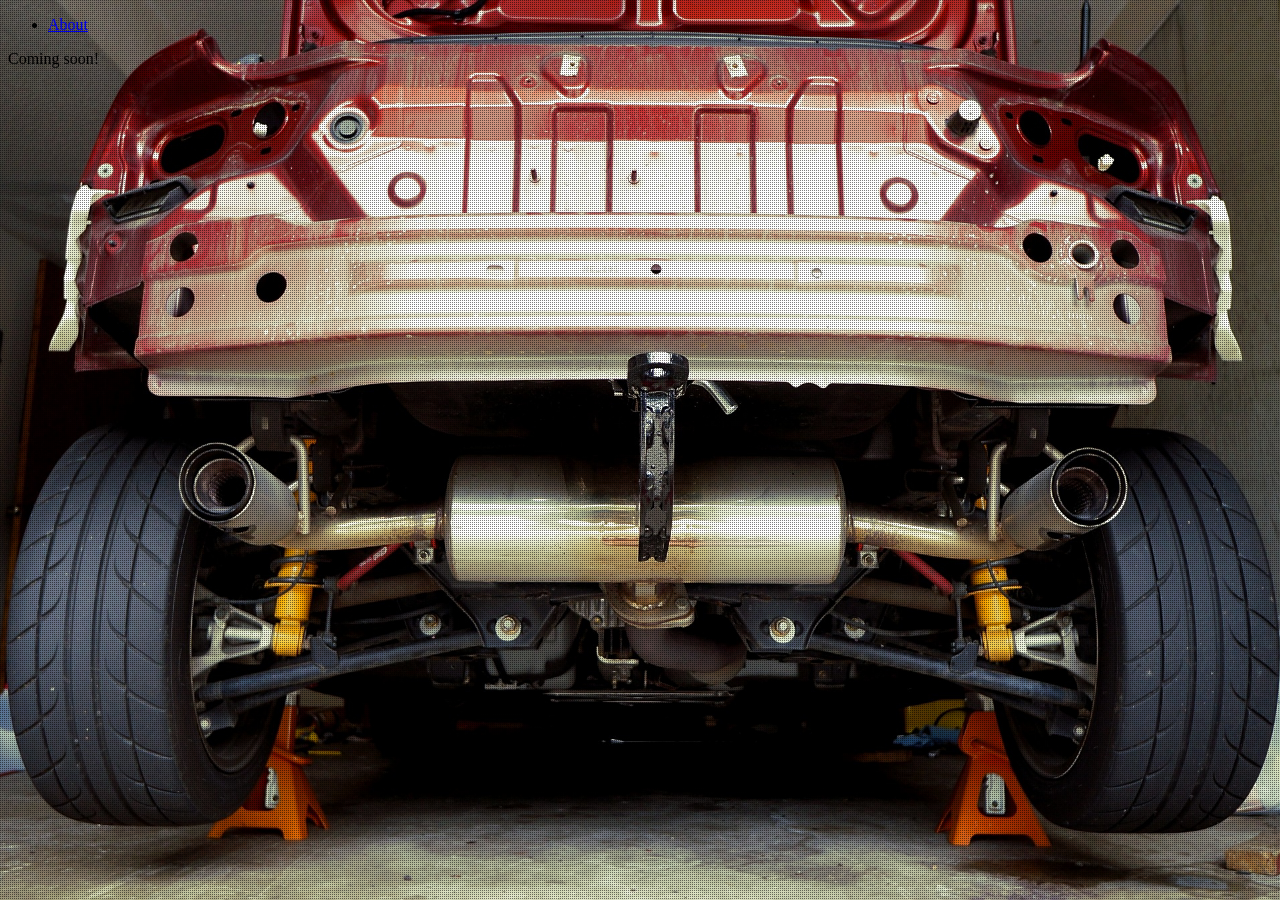
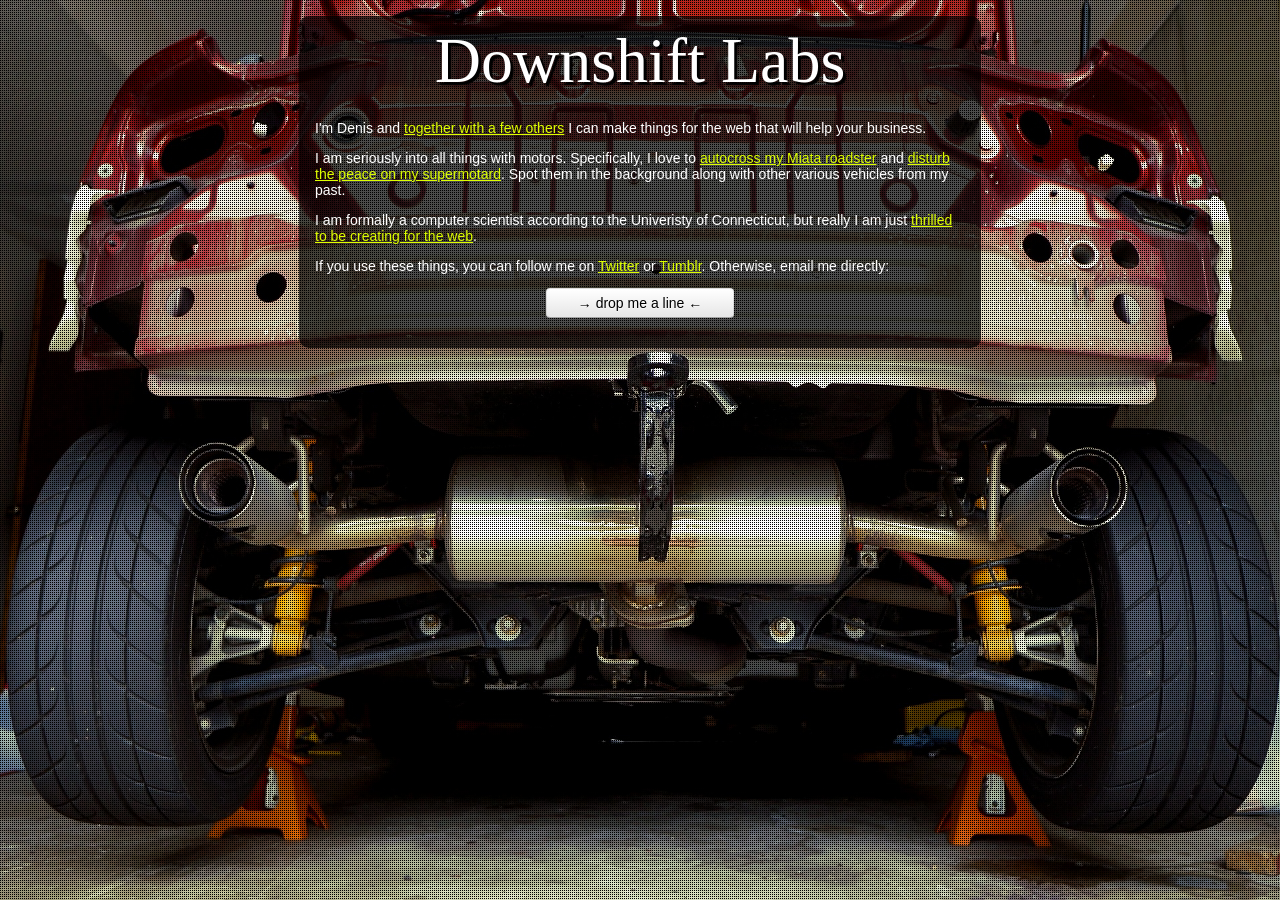
Before and after one commit to jumph4x/jumph4x.github.com, a Jekyll site: the page built from index.html, in a window 1280 px wide. Built offline with Jekyll 4.4.1, drawn with Linux system fonts in a browser that asks for light colours; nearby versions of some CDN libraries; some web fonts are replaced; Markdown is read by kramdown in place of the engine named in the settings.

Commit message:
Ultra basic v.2

```diff
--- a/_layouts/default.html
+++ b/_layouts/default.html
@@ -1,17 +1,17 @@
 <!doctype html>
 <html lang="en">
   <head>
+    <link href="/css/jquery.vegas.css" media="screen, projection" rel="stylesheet" type="text/css" />
+    <link href="/css/downshift.labs.css" media="screen, projection" rel="stylesheet" type="text/css" />
+    <link href='http://fonts.googleapis.com/css?family=UnifrakturMaguntia' rel='stylesheet' type='text/css'>
+
     <script src="//ajax.googleapis.com/ajax/libs/jquery/1.8.2/jquery.min.js"></script>
     <script src="/js/jquery.vegas.js"></script>
-
-    <link href="/css/jquery.vegas.css" media="screen, projection" rel="stylesheet" type="text/css" />
-    <link href="/css/downshift.labs.css" media="screen, projection" rel="stylesheet" type="text/css" />
-    <link href='//fonts.googleapis.com/css?family=Julius+Sans+One' rel='stylesheet' type='text/css'>
     <script>
       $( function() {
         $.vegas('overlay', {
           src: '/images/overlays/02.png',
-          opacity: 0.5
+          opacity:1
         });
 
         $.vegas('slideshow', {
@@ -28,20 +28,17 @@
     </script>
   </head>
   <body>
+    <div class="container">
+      <h1>Downshift Labs</h1>
 
-    <header>
-      <ul>
-        <li><a href="#">About</a></li>
-      </ul>
-    </header>
-
-    <div id="main" role="main">
-      {{ content }}
+      <div id="main" role="main">
+        {{ content }}
+        <p>If you use these things, you can follow me on <a href="http://twitter.com/jumph4x">Twitter</a> or <a href="http://wwww.jumph4x.net">Tumblr</a>. Otherwise, email me directly:</p>
+        <p class="action">
+          <a class="btn" href="mailto:&#100;&#101;&#110;&#105;&#115;&#064;&#100;&#111;&#119;&#110;&#115;&#104;&#105;&#102;&#116;&#108;&#097;&#098;&#115;&#046;&#099;&#111;&#109;">&rarr; drop me a line &larr;</a>
+        </p>
+      </div>
     </div>
-
-    <footer>
-
-    </footer>
 
     <script type="text/javascript">
       var _gaq = _gaq || [];
--- a/css/downshift.labs.css
+++ b/css/downshift.labs.css
@@ -1,3 +1,81 @@
+body{
+  font-family: sans-serif;
+}
+
 h1,h2,h3{
-  font-family: 'Julius Sans One', sans-serif;
+  color: #fff;
+  font-weight: normal;
+  text-shadow: 3px 3px 1px #000;
+  margin: 0px;
 }
+
+h1{
+  font-family: 'UnifrakturMaguntia', cursive;
+  font-size: 4em;
+  text-align: center;
+}
+
+h2, h3{
+  font-family: sans-serif !important;
+  font-size: 1.5em;
+}
+
+.container{
+  border-radius: 10px;
+  background: rgba(0,0,0,0.7);
+  width: 666px;
+  margin: 1em auto;
+  padding: 0.5em;
+}
+
+#main{
+  padding: 0.5em;
+  color: #fff;
+}
+
+#main p{
+  margin: 1em 0;
+  font-size: 14px;
+}
+#main p.action{
+  text-align: center;
+}
+
+#main a{
+  color: #df0;
+}
+
+/* Bootstrap goodness */
+.btn {
+  width: 25%;
+  color: #000 !important;
+  text-decoration: none;
+  display: inline-block;
+  padding: 4px 12px;
+  font-size: 14px;
+  line-height: 20px;
+  color: #333;
+  text-align: center;
+  text-shadow: 0 1px 1px rgba(255, 255, 255, 0.75);
+  vertical-align: middle;
+  cursor: pointer;
+  background-color: whiteSmoke;
+  background-image: -moz-linear-gradient(top, white, #E6E6E6);
+  background-image: -webkit-gradient(linear, 0 0, 0 100%, from(white), to(#E6E6E6));
+  background-image: -webkit-linear-gradient(top, white, #E6E6E6);
+  background-image: -o-linear-gradient(top, white, #E6E6E6);
+  background-image: linear-gradient(to bottom, white, #E6E6E6);
+  background-repeat: repeat-x;
+  border: 1px solid #BBB;
+  border-color: #E6E6E6 #E6E6E6 #BFBFBF;
+  border-color: rgba(0, 0, 0, 0.1) rgba(0, 0, 0, 0.1) rgba(0, 0, 0, 0.25);
+  border-bottom-color: #A2A2A2;
+  -webkit-border-radius: 4px;
+  -moz-border-radius: 4px;
+  border-radius: 4px;
+  filter: progid:DXImageTransform.Microsoft.gradient(startColorstr='#ffffffff', endColorstr='#ffe6e6e6', GradientType=0);
+  filter: progid:DXImageTransform.Microsoft.gradient(enabled=false);
+  -webkit-box-shadow: inset 0 1px 0 rgba(255, 255, 255, 0.2), 0 1px 2px rgba(0, 0, 0, 0.05);
+  -moz-box-shadow: inset 0 1px 0 rgba(255, 255, 255, 0.2), 0 1px 2px rgba(0, 0, 0, 0.05);
+  box-shadow: inset 0 1px 0 rgba(255, 255, 255, 0.2), 0 1px 2px rgba(0, 0, 0, 0.05);
+}
--- a/index.html
+++ b/index.html
@@ -1,5 +1,6 @@
 ---
 layout: default
 ---
-
-Coming soon!
+<p>I'm Denis and <a href="#/people.html">together with a few others</a> I can make things for the web that will help your business.</p>
+<p>I am seriously into all things with motors. Specifically, I love to <a href="https://www.google.com/search?tbm=isch&q=autocross+nc+miata">autocross my Miata roadster</a> and <a href="https://www.google.com/search?tbm=isch&q=supermoto+wheelie">disturb the peace on my supermotard</a>. Spot them in the background along with other various vehicles from my past. </p>
+<p>I am formally a computer scientist according to the Univeristy of Connecticut, but really I am just <a href="#/work.html">thrilled to be creating for the web</a>.</p>
--- /dev/null
+++ b/work.html
@@ -0,0 +1,5 @@
+---
+layout: default
+---
+
+<p></p>
```
Also changed, not shown: 1 other file.
